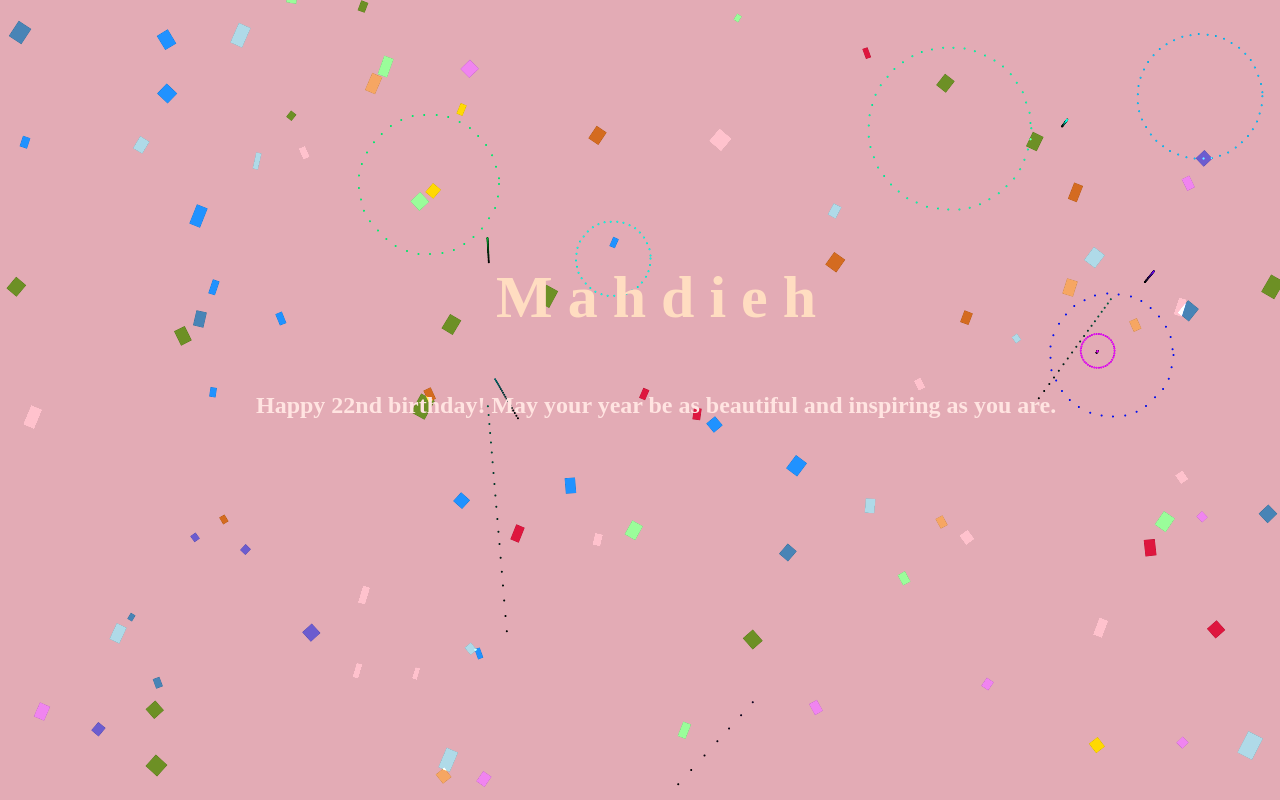
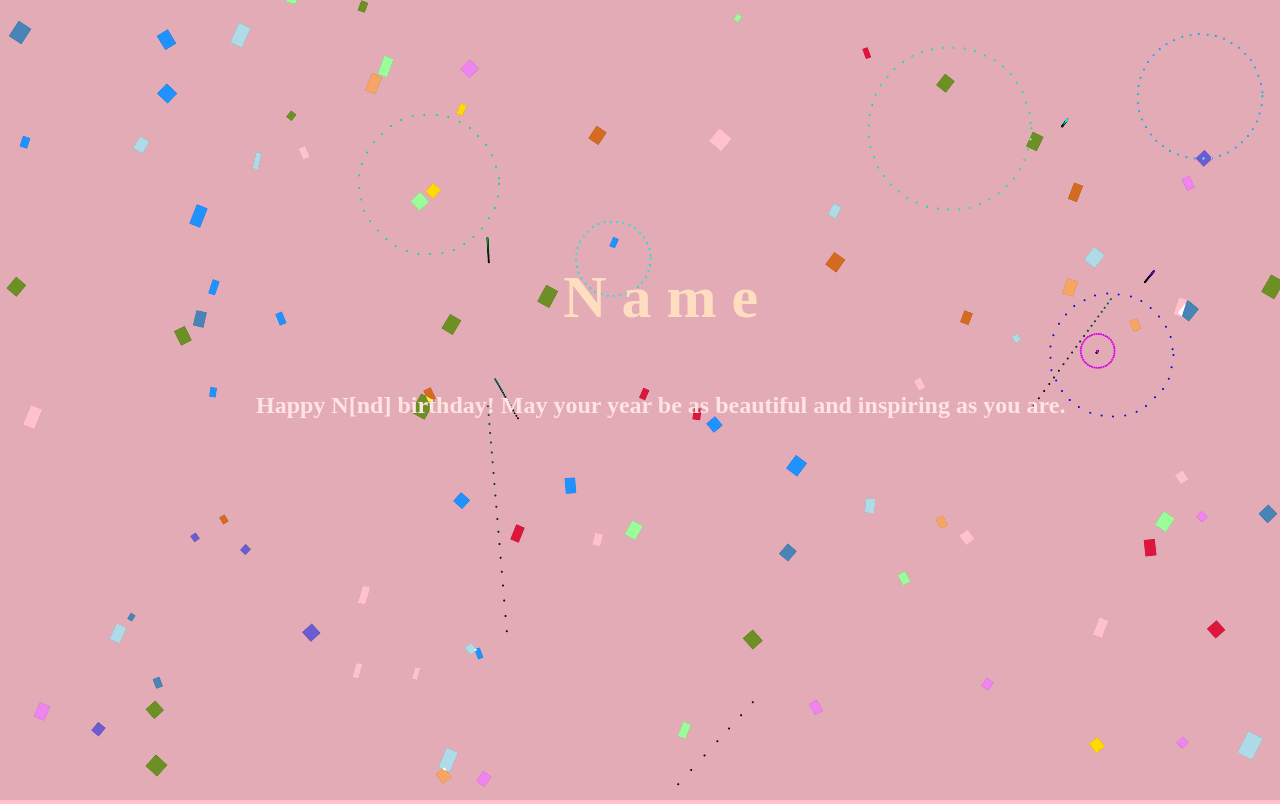
Before and after one commit to RezaBakhshiNia/happy-birthday, a website built with Vite: page index.html in a window 1280 px wide. Built offline with nearby package versions, Linux system fonts and the light colour scheme.

Commit message:
Use 'Name' and make optional

```diff
--- a/index.html
+++ b/index.html
@@ -5,7 +5,7 @@
     <link rel="icon" type="image/svg+xml" href="/vite.svg" />
     <link rel="stylesheet" href="src/style.css" />
     <meta name="viewport" content="width=device-width, initial-scale=1.0" />
-    <title>Happy 22nd birthday!</title>
+    <title>Happy N[nd] birthday!</title>
   </head>
   <body>
     <div id="app">
@@ -13,16 +13,13 @@
 
       <h1 style="font-size: 60px">
         <span class="blink-soft" style="color: #ff5733">💐🌼🌺</span>
-        <span style="color: #ffddc1">M</span>
+        <span style="color: #ffddc1">N</span>
         <span style="color: #ffddc1">a</span>
-        <span style="color: #ffddc1">h</span>
-        <span style="color: #ffddc1">d</span>
-        <span style="color: #ffddc1">i</span>
+        <span style="color: #ffddc1">m</span>
         <span style="color: #ffddc1">e</span>
-        <span style="color: #ffddc1">h</span>
         <span class="blink-soft" style="color: #ff5733">💐🌼🌺</span>
       </h1>
-      <h2>Happy 22nd birthday! May your year be as beautiful and inspiring as you are.</h2>
+      <h2>Happy N[nd] birthday! May your year be as beautiful and inspiring as you are.</h2>
     </div>
     <canvas id="mainCanvas"></canvas>
 
```
